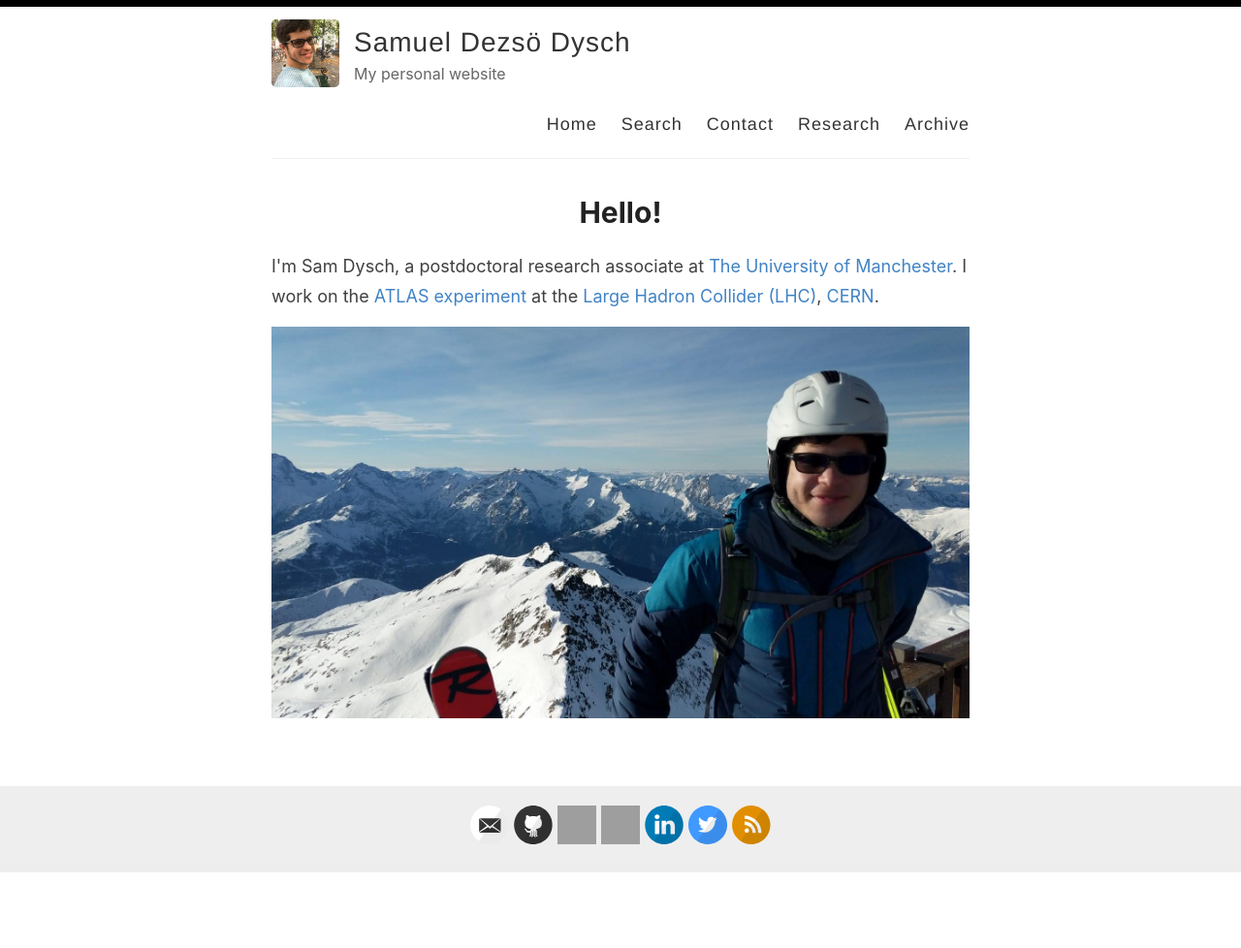
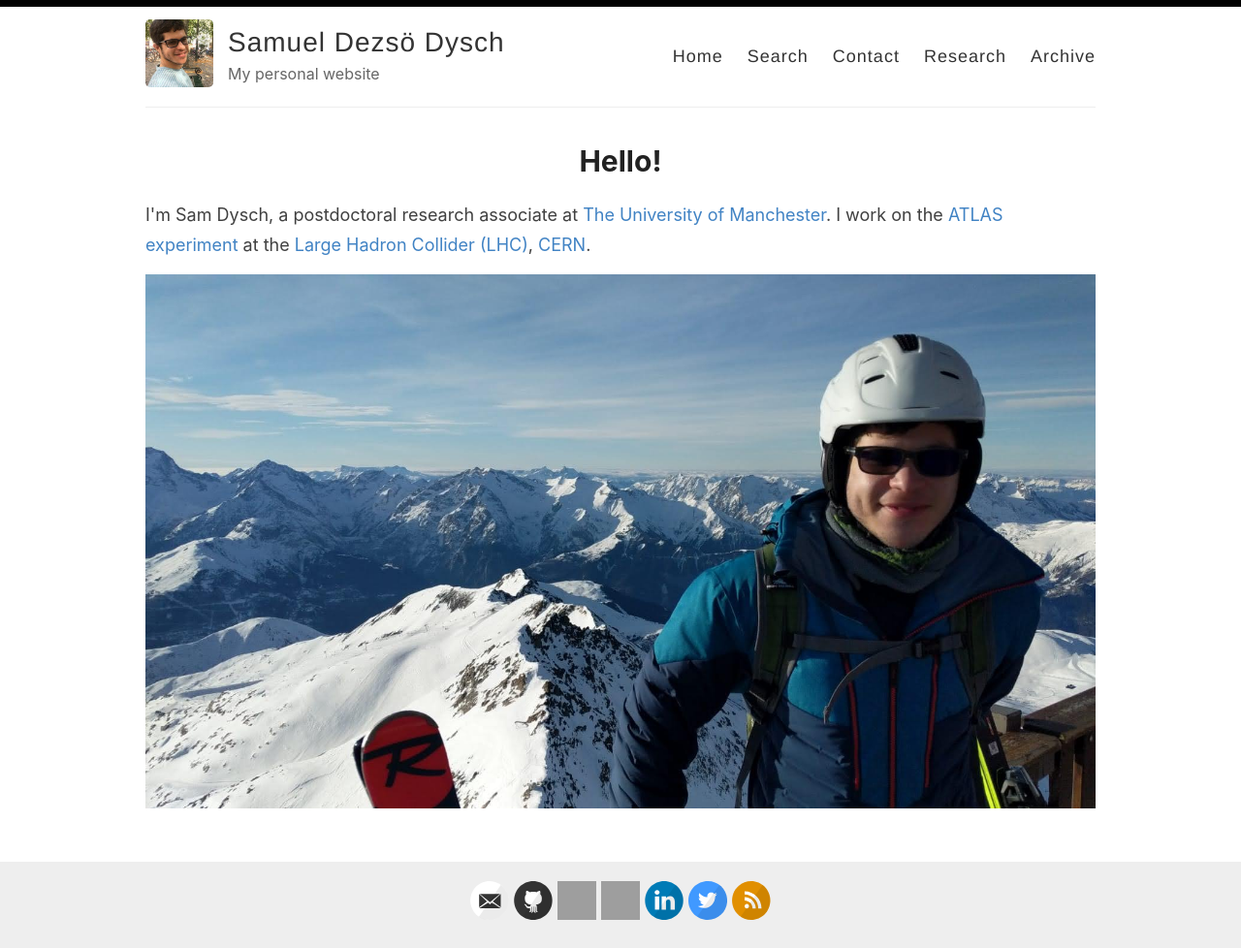
Before and after one commit to sdysch/sdysch.github.io_test, a Jekyll site: the page built from index.html, in a window 1280 px wide. Shown: the whole page at 97% size. Built offline with Jekyll 4.4.1, drawn with Linux system fonts in a browser that asks for light colours; before the commit the page ends 901 px from its top, so only the background shows below that; grey boxes are pictures that could not be loaded.

Commit message:
Change width

```diff
--- a/assets/style.scss
+++ b/assets/style.scss
@@ -32,7 +32,8 @@ body {
 
 .container {
   margin: 0 auto;
-  max-width: 740px;
+  /*max-width: 740px;*/
+  max-width: 1000px;
   padding: 0 10px;
   width: 100%;
 }
```
